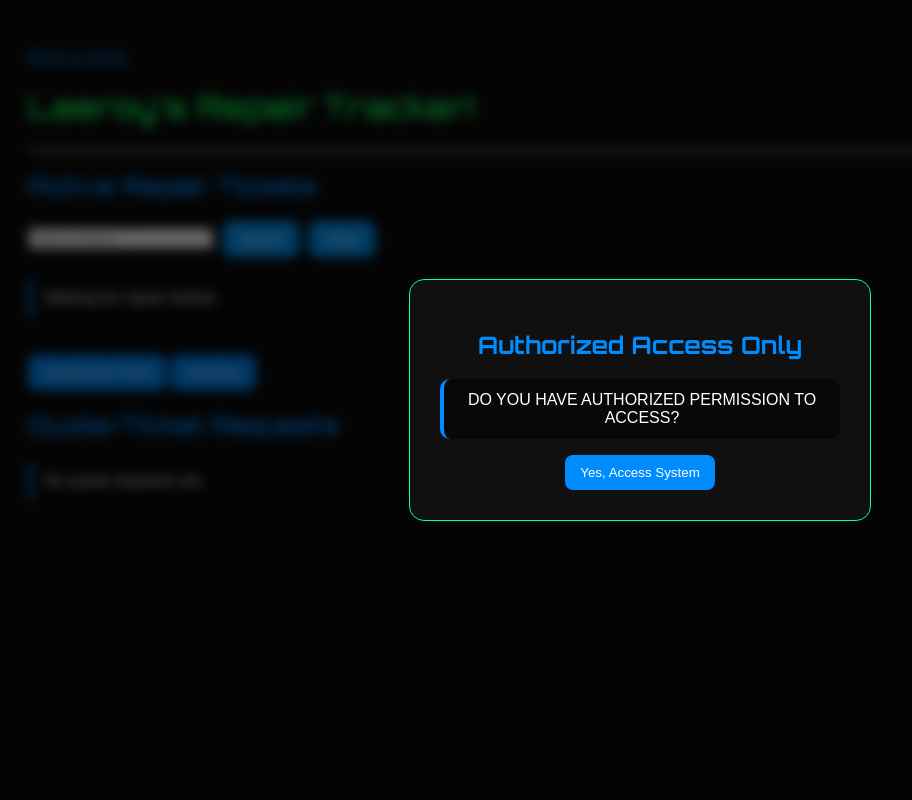
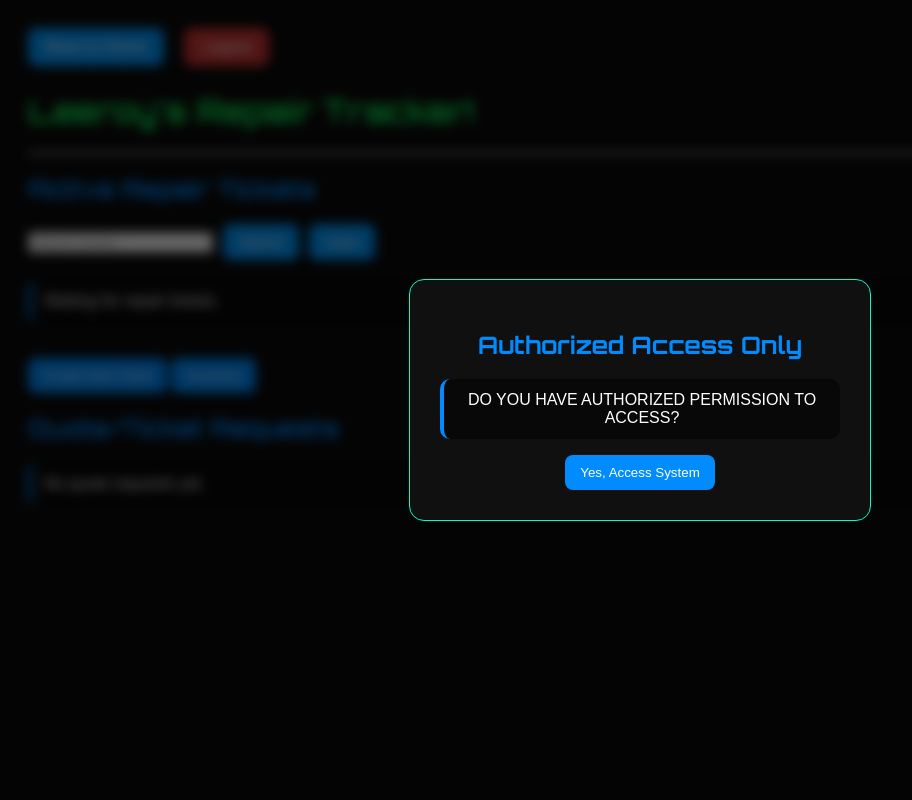
Before and after one commit to leeroys99/Repair-tracker, a Flask app: page /dashboard in a window 1280 px wide. Shown: the whole page, without its empty margins (0-912 px from the left). Run offline with Flask 3, Linux system fonts and the light colour scheme; data that the repository does not hold is empty.

```diff
--- a/app.py
+++ b/app.py
@@ -1,11 +1,13 @@
 from flask import Flask, render_template, request, redirect, session
-from datetime import datetime
+from datetime import timedelta
 import sqlite3
 import os
 
 app = Flask(__name__)
 
 app.secret_key = "temorary_secret_key"
+
+app.permanent_session_lifetime = timedelta(minutes=60)
 
 print("Current Folder:", os.getcwd())
 
@@ -32,8 +34,6 @@ def tickets():
 
 
 #SEARCHTICKET#
-
-
 @app.route("/dashboard")
 def dashboard():
     search = request.args.get("search", "")
@@ -66,9 +66,7 @@ def dashboard():
     return render_template("dashboard.html", tickets=tickets, quote_requests=quote_requests, search=search)
 
 
-	#TICKETTABLE#
-
-
+#TICKETTABLE#
 @app.route("/create", methods=["GET", "POST"])
 def create():
     if request.method == "POST":
@@ -125,8 +123,6 @@ def create():
 
 
 #TICKETID#
-
-
 @app.route("/ticket/<int:ticket_id>")
 def ticket_detail(ticket_id):
 	connection = sqlite3.connect("tickets.db")
@@ -143,8 +139,6 @@ def ticket_detail(ticket_id):
 
 
 #TECH:EDIT TICKET#
-
-
 @app.route("/ticket/<int:ticket_id>/edit", methods=["GET", "POST"])
 def edit_ticket(ticket_id):
     connection = sqlite3.connect("tickets.db")
@@ -197,8 +191,6 @@ def edit_ticket(ticket_id):
 
 
 #DELETE BUTTON#
-
-
 @app.route("/ticket/<int:ticket_id>/delete", methods=["POST"])
 def delete_ticket(ticket_id):
     connection = sqlite3.connect("tickets.db")
@@ -213,8 +205,6 @@ def delete_ticket(ticket_id):
 
 
 #PRINT BUTTON#
-
-
 @app.route("/ticket/<int:ticket_id>/print")
 def print_ticket(ticket_id):
     connection = sqlite3.connect("tickets.db")
@@ -230,8 +220,6 @@ def print_ticket(ticket_id):
 
 
 #CUSTOMER REQUEST#
-
-
 @app.route("/quote-request", methods=["POST"])
 def quote_request():
     customer_name = request.form["customer_name"]
@@ -276,8 +264,6 @@ def quote_request():
 
 
 #QUOTE TABLE#
-
-
 @app.route("/quote/<int:quote_id>")
 def quote_detail(quote_id):
     connection = sqlite3.connect("tickets.db")
@@ -293,8 +279,6 @@ def quote_detail(quote_id):
 
 
 #QUOTE TO TICKET#
-
-
 @app.route("/convert-quote/<int:quote_id>", methods=["POST"])
 def convert_quote(quote_id):
 
@@ -412,14 +396,19 @@ def delete_inventory(item_id):
 
     return redirect("/inventory")
 
+
 #LOGIN ROUTE AND PW#
 @app.route("/login", methods=["GET", "POST"])
 def login():
+    if session.get("logged_in"):
+        return redirect("/tickets")
+
     if request.method == "POST":
         username = request.form["username"]
         password = request.form["password"]
 
         if username == "admin" and password == "password123":
+            session.permanent = True
             session["logged_in"] = True
             return redirect("/tickets")
         else:
@@ -428,5 +417,12 @@ def login():
     return render_template("login.html")
 
 
+#LOGOUT ROUTE#
+@app.route("/logout")
+def logout():
+    session.clear()
+    return redirect("/login")
+
+
 if __name__ == "__main__":
 	app.run(debug=True)
--- a/database.py
+++ b/database.py
@@ -5,6 +5,7 @@ connection = sqlite3.connect("tickets.db")
 cursor = connection.cursor()
 
 
+#CREATE TICKET REQUEST#
 cursor.execute("""
 CREATE TABLE IF NOT EXISTS tickets (
     id INTEGER PRIMARY KEY AUTOINCREMENT,
@@ -23,6 +24,7 @@ CREATE TABLE IF NOT EXISTS tickets (
 """)
 
 
+#CUSTOMER QUOTE/TICKET REQUEST#
 cursor.execute("""
 CREATE TABLE IF NOT EXISTS quote_requests (
     id INTEGER PRIMARY KEY AUTOINCREMENT,
@@ -36,9 +38,8 @@ CREATE TABLE IF NOT EXISTS quote_requests (
 )
 """)
 
+
 #INVENTORY TABLE#
-
-
 cursor.execute("""
 CREATE TABLE IF NOT EXISTS inventory (
     id INTEGER PRIMARY KEY AUTOINCREMENT,
--- a/static/style.css
+++ b/static/style.css
@@ -1,6 +1,4 @@
 /* FONT STYLE*/
-
-
 h1, h2 {
     font-family: 'Orbitron', sans-serif;
 }
@@ -11,8 +9,6 @@ body {
 
 
 /* DASHBOARD BUTTON */
-
-
 .top-nav {
     display: flex;
     justify-content: flex-end;
@@ -21,8 +17,6 @@ body {
 
 
 /* PAGE COLORS*/
-
-
 body {
     background-color: #0a0a0a;
     color: white;
@@ -64,8 +58,6 @@ p {
 
 
 /* HOMEPAGE SECTIONS */
-
-
 .hero-section,
 .home-section {
     background-color: #101010;
@@ -86,8 +78,6 @@ p {
 
 
 /* TICKET TABLE*/
-
-
 .ticket-table {
     width: 100%;
     max-width: 900px;
@@ -133,8 +123,6 @@ p {
 
 /*TICKET TABLE FORMAT/CENTER*/
 /*PHONE# SPACING*/
-
-
 .ticket-table th:nth-child(3),
 .ticket-table td:nth-child(3) {
     min-width: 130px;
@@ -152,16 +140,12 @@ th:nth-child(6) {
 
 
 /*DELETE BUTTON AREA*/
-
-
 .delete-form {
     margin-top: 15px;
 }
 
 
 /*STATUS COLOR*/
-
-
 .status {
     padding: 6px 10px;
     border-radius: 20px;
@@ -201,8 +185,6 @@ th:nth-child(6) {
 
 
 /*AUTHORIZED ACCESS NOTIF*/
-
-
 .modal-overlay {
     position: fixed;
     top: 0;
@@ -312,3 +294,39 @@ th, td {
     cursor: pointer;
     font-size: 14px;
 }
+
+
+/*LOGOUT BUTTON*/
+.logout-button {
+    display: inline-block;
+    margin-left: 10px;
+    padding: 10px 18px;
+    border-radius: 8px;
+    background-color: #cc3333;
+    color: white;
+    text-decoration: none;
+}
+
+
+.dashboard-nav {
+    display: flex;
+    gap: 10px;
+    margin-bottom: 25px;
+}
+
+.nav-button,
+.logout-button {
+    display: inline-block;
+    padding: 10px 18px;
+    border-radius: 8px;
+    color: white;
+    text-decoration: none;
+}
+
+.nav-button {
+    background-color: #0099ff;
+}
+
+.logout-button {
+    background-color: #cc3333;
+}
--- a/templates/dashboard.html
+++ b/templates/dashboard.html
@@ -29,7 +29,10 @@
     </div>
 </div>
 
-<a class="back-link" href="/">Back to Home</a>
+<div class="dashboard-nav">
+    <a class="nav-button" href="/">Back to Home</a>
+    <a class="logout-button" href="/logout">Logout</a>
+</div>
 
 
     <h1 style="color:rgb(10, 235, 85);"> Leeroy's Repair Tracker!</h1>
@@ -55,8 +58,6 @@
 
 
     <!-- TICKET TABLE/HEADERS -->
-
-
 {% if tickets %}
 <table class="ticket-table">
     <tr>
@@ -97,13 +98,10 @@
     <a href="/create"><button class="create-button">Create New Ticket</button></a>
 
     <!-- INVENTORY -->
-
      <a href="/inventory"><button>Inventory</button></a>
 
 
     <!-- TICKET/QUOTE SUBMIT -->
-
-
 <h2>Quote/Ticket Requests</h2>
 
 {% if quote_requests %}
--- a/templates/edit.html
+++ b/templates/edit.html
@@ -62,8 +62,6 @@
 
 
         <!-- EDIT TICKET OPTIONS -->
-
-
         <h2>Technician Notes</h2>
 
         <textarea name="technician_notes" rows="8" cols="50">{{ ticket.technician_notes }}</textarea>
--- a/templates/home.html
+++ b/templates/home.html
@@ -24,7 +24,8 @@
     <p>
         We help with phones, computers, consoles, diagnostics, and more.
         Our goal is to treat customers fairly, explain repairs clearly,
-        and help people get their devices working again.
+        and help people get their devices working again. All while maintaining our customer's
+        promsie to privacy.
     </p>
 </section>
 
```
Also changed, not shown: static/script.js (+2 -14 lines), templates/ticket.html (+0 -8 lines).
